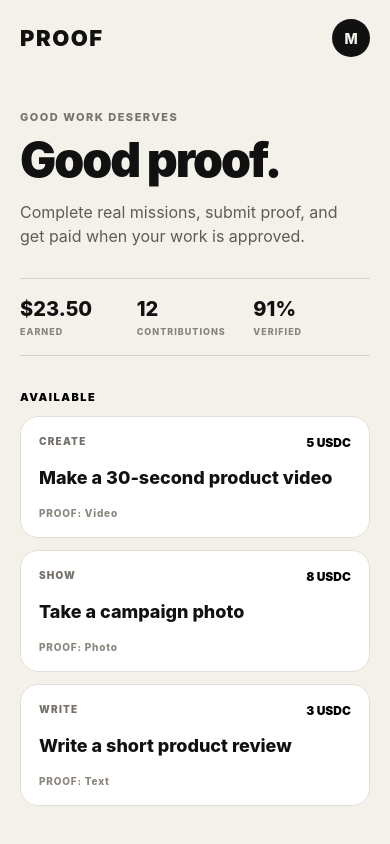
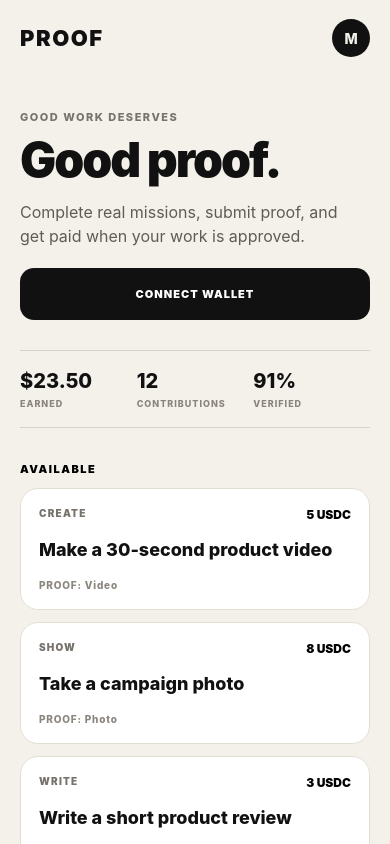
Before and after one commit to Mercy-Macco5/Proof, a React Native app: screen / in a window 390 px wide. Built offline with nearby package versions, Linux system fonts and the light colour scheme.

Commit message:
feat: add wallet connection entry point

```diff
--- a/App.js
+++ b/App.js
@@ -1,6 +1,8 @@
 import React, { useMemo, useState } from "react";
 import { SafeAreaView, ScrollView, StyleSheet, Text, TouchableOpacity, View } from "react-native";
 import * as ImagePicker from "expo-image-picker";
+import { transact } from "@solana-mobile/mobile-wallet-adapter-protocol";
+import { APP_IDENTITY, connectWallet } from "./src/wallet";
 import { StatusBar } from "expo-status-bar";
 
 const MISSIONS = [
@@ -14,6 +16,16 @@
   const [selectedMission, setSelectedMission] = useState(null);
   const [submissions, setSubmissions] = useState([]);
   const [earned, setEarned] = useState(23.5);
+  const [wallet, setWallet] = useState(null);
+
+  async function handleConnect() {
+    try {
+      const account = await connectWallet();
+      setWallet(account);
+    } catch (error) {
+      console.log("Wallet connection cancelled or failed", error);
+    }
+  }
 
   const selectedStatus = useMemo(() => {
     if (!selectedMission) return null;
@@ -67,6 +79,10 @@
               <Text style={styles.eyebrow}>GOOD WORK DESERVES</Text>
               <Text style={styles.heroTitle}>Good proof.</Text>
               <Text style={styles.heroCopy}>Complete real missions, submit proof, and get paid when your work is approved.</Text>
+              <TouchableOpacity style={styles.walletButton} onPress={handleConnect}>
+                <Text style={styles.walletButtonText}>{wallet ? "WALLET CONNECTED" : "CONNECT WALLET"}</Text>
+              </TouchableOpacity>
+              {wallet && <Text style={styles.walletAddress}>{wallet.slice(0, 6)}...{wallet.slice(-6)}</Text>}
             </View>
             <View style={styles.stats}>
               <Stat label="EARNED" value={"$" + earned.toFixed(2)} />
@@ -179,6 +195,9 @@
   eyebrow: { fontSize: 11, fontWeight: "800", letterSpacing: 1.5, color: "#77736C", marginBottom: 10 },
   heroTitle: { fontSize: 48, lineHeight: 52, fontWeight: "900", letterSpacing: -2, color: "#111111" },
   heroCopy: { fontSize: 16, lineHeight: 24, color: "#5F5B55", marginTop: 14, maxWidth: 330 },
+  walletButton: { marginTop: 20, backgroundColor: "#111111", borderRadius: 14, minHeight: 52, alignItems: "center", justifyContent: "center", paddingHorizontal: 18 },
+  walletButtonText: { color: "#FFFFFF", fontSize: 11, fontWeight: "900", letterSpacing: 1 },
+  walletAddress: { marginTop: 8, color: "#77736C", fontSize: 12, fontWeight: "700" },
   stats: { flexDirection: "row", borderTopWidth: 1, borderBottomWidth: 1, borderColor: "#D7D2C9", paddingVertical: 18, marginBottom: 34 },
   stat: { flex: 1 },
   statValue: { fontSize: 20, fontWeight: "800", color: "#111111" },
```
